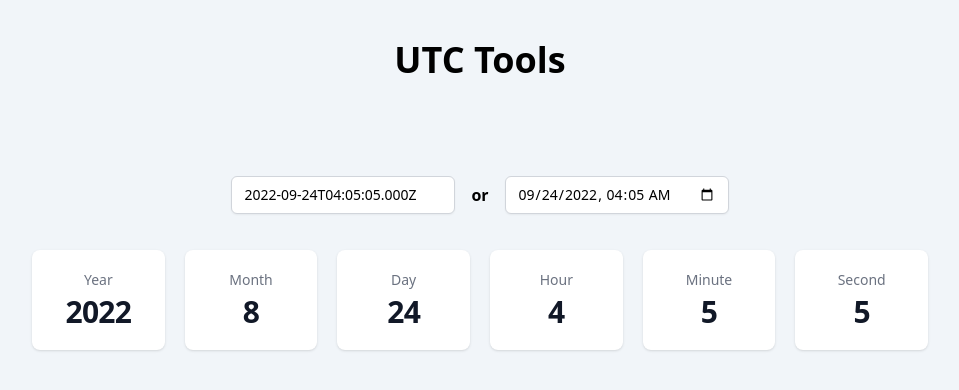
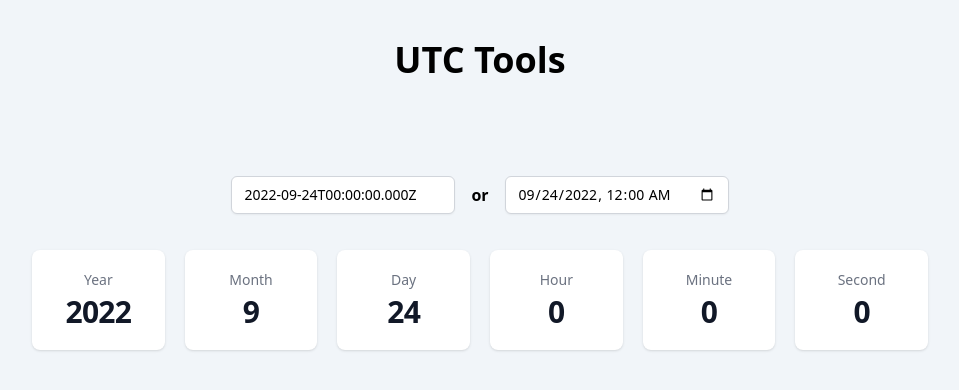
Before and after one commit to emilyyleung/utc-tools, a Next.js app: page / in a window 1280 px wide. Shown: the top 390 px of the page, without its empty margins (160-1119 px from the left). Built offline with nearby package versions, Linux system fonts and the light colour scheme.

Commit message:
fix binding of state

```diff
--- a/components/Form/Input/DateTimePicker.js
+++ b/components/Form/Input/DateTimePicker.js
@@ -1,9 +1,10 @@
 import { format, parseISO } from 'date-fns';
 
-export default function DateTimePicker({ value, setValue }) {
-  const pickValue = format(value, "yyyy-MM-dd'T'HH:mm");
+export default function DateTimePicker({ value, setValue, setOtherValue }) {
+  const pickValue = format(parseISO(value), "yyyy-MM-dd'T'HH:mm");
   const handleChange = (e) => {
-    setValue(parseISO(e.target.value).toISOString());
+    setValue(parseISO(e.target.value));
+    setOtherValue(parseISO(e.target.value).toISOString());
   };
   return (
     <input
--- a/components/Form/Input/InputHiddenLabel.js
+++ b/components/Form/Input/InputHiddenLabel.js
@@ -4,12 +4,16 @@ export default function InputHiddenLabel({
   type,
   id,
   placeholder,
-  value,
+  value, // string
   setValue,
+  setOtherValue,
 }) {
   const handleChange = (e) => {
-    console.log('y', e.target.value);
     setValue(e.target.value);
+    // console.log('y', e.target.value);
+    if (new Date(e.target.value) > 0) {
+      setOtherValue(new Date(e.target.value));
+    }
   };
 
   const inputProps = {
--- a/next.config.js
+++ b/next.config.js
@@ -3,6 +3,8 @@ const nextConfig = {
   reactStrictMode: true,
   swcMinify: true,
   basePath: '/utc-tools',
+  assetPrefix: '/utc-tools',
+  pageExtensions: ['md', 'mdx', 'tsx', 'ts', 'jsx', 'js'],
 };
 
 module.exports = nextConfig;
--- a/pages/index.js
+++ b/pages/index.js
@@ -1,4 +1,4 @@
-import { useState } from 'react';
+import { useState, useEffect } from 'react';
 import Head from 'next/head';
 import SimpleStats from 'components/Stats/SimpleStats';
 import InputHiddenLabel from 'components/Form/Input/InputHiddenLabel';
@@ -12,18 +12,30 @@ import {
   getSeconds,
   getYear,
   parseISO,
-  setDate,
+  startOfToday,
 } from 'date-fns';
 
 export default function Home() {
-  const [datetime, setDatetime] = useState(new Date().toISOString());
+  const today = startOfToday();
+  const [datetime, setDatetime] = useState(today); // object
+
+  const [timestamp, setTimestamp] = useState(today.toISOString()); // string
+
+  const [timestamptz, seTimestamptz] = useState(today.toISOString());
+
+  useEffect(() => {
+    if (datetime > 0) {
+      setTimestamp(datetime.toISOString());
+    }
+  }, [datetime]);
+
   const values = [
-    { key: 'Year', value: getYear(parseISO(datetime)) },
-    { key: 'Month', value: getMonth(parseISO(datetime)) },
-    { key: 'Day', value: getDate(parseISO(datetime)) },
-    { key: 'Hour', value: getHours(parseISO(datetime)) },
-    { key: 'Minute', value: getMinutes(parseISO(datetime)) },
-    { key: 'Second', value: getSeconds(parseISO(datetime)) },
+    { key: 'Year', value: getYear(parseISO(timestamp)) },
+    { key: 'Month', value: getMonth(parseISO(timestamp)) + 1 },
+    { key: 'Day', value: getDate(parseISO(timestamp)) },
+    { key: 'Hour', value: getHours(parseISO(timestamp)) },
+    { key: 'Minute', value: getMinutes(parseISO(timestamp)) },
+    { key: 'Second', value: getSeconds(parseISO(timestamp)) },
   ];
 
   return (
@@ -45,13 +57,18 @@ export default function Home() {
               type="text"
               id="timestamp"
               placeholder="Enter timestamp"
-              value={datetime}
-              setValue={setDatetime}
+              value={timestamptz}
+              setValue={seTimestamptz}
+              setOtherValue={setDatetime}
             />
           </div>
           <div className="px-4 font-semibold dark:text-white">or</div>
           <div className="w-full md:w-56 justify-self-start">
-            <DateTimePicker value={parseISO(datetime)} setValue={setDatetime} />
+            <DateTimePicker
+              value={timestamp}
+              setValue={setDatetime}
+              setOtherValue={seTimestamptz}
+            />
           </div>
         </div>
         <SimpleStats data={values} />
```
